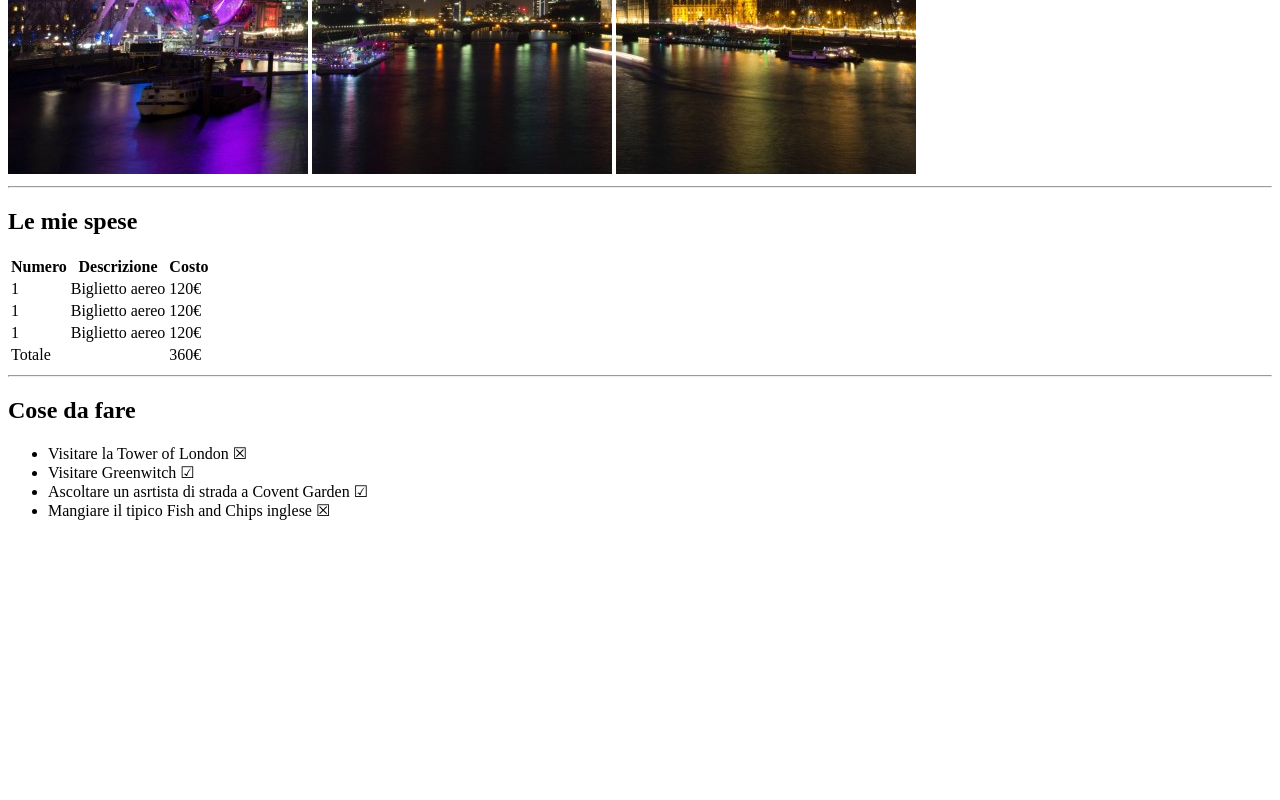
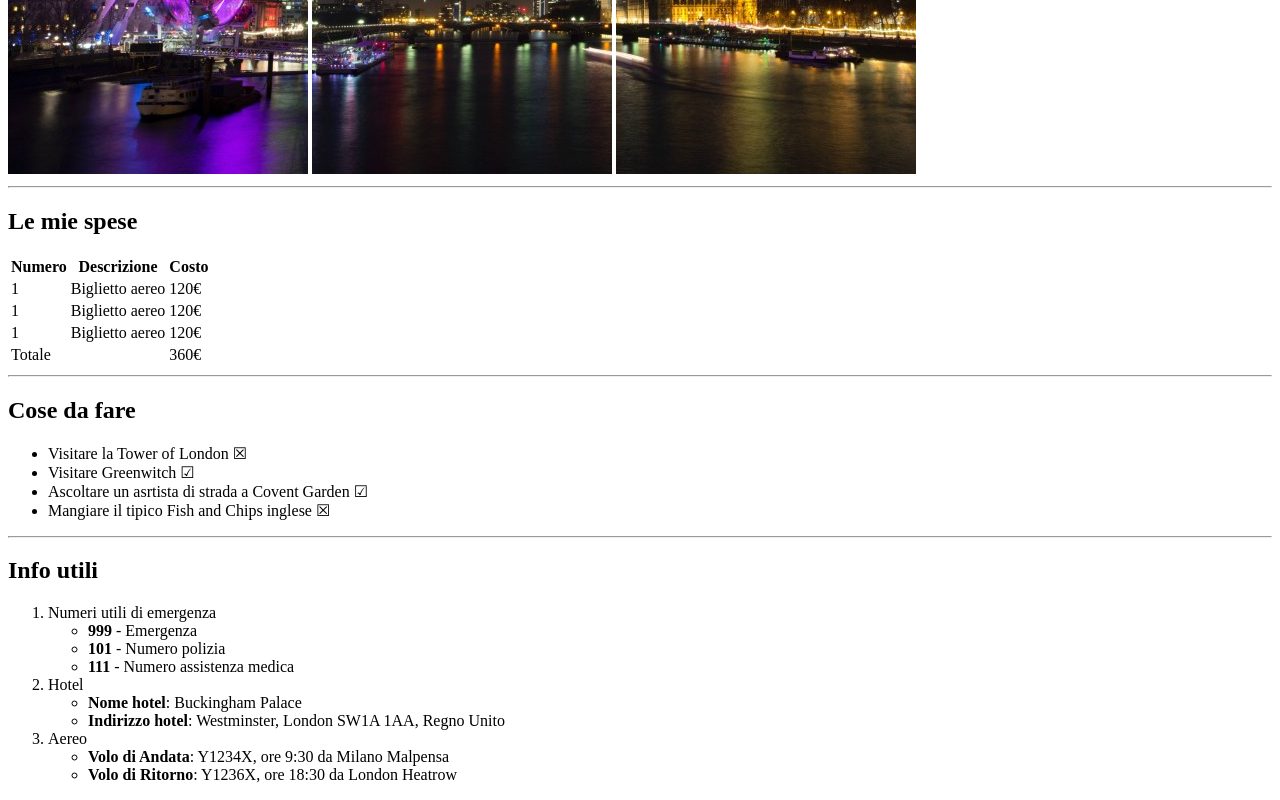
Before and after one commit to T30G10v4/html-london-trip, a plain HTML site: page index.html in a window 1280 px wide. Shown: the part 506-1306 px from the top of the page. Before the commit the page ends 1042 px from the top, so only its background shows below. Drawn offline with Linux system fonts and the light colour scheme.

Commit message:
Aggiunta sezione Info utili

```diff
--- a/index.html
+++ b/index.html
@@ -77,6 +77,40 @@
   <!-- /section -->
 
   <!-- section Info utili, composto da un hr, h2 e da una lista annidata (genitore ordinata, figli non ordinati)-->
+  <hr>
+  <h2>Info utili</h2>
+  <ol>
+    <li>
+
+      Numeri utili di emergenza
+      <ul>
+        <li><strong>999</strong> - Emergenza</li>
+        <li><strong>101</strong> - Numero polizia</li>
+        <li><strong>111</strong> - Numero assistenza medica</li>
+      </ul>
+    </li>
+
+    <li>
+
+      Hotel
+      <ul>
+        <li><strong>Nome hotel</strong>: Buckingham Palace</li>
+        <li><strong>Indirizzo hotel</strong>: Westminster, London SW1A 1AA, Regno Unito</li>
+      </ul>
+
+    </li>
+
+    <li>
+
+      Aereo
+      <ul>
+        <li><strong>Volo di Andata</strong>: Y1234X, ore 9:30 da Milano Malpensa</li>
+        <li><strong>Volo di Ritorno</strong>: Y1236X, ore 18:30 da London Heatrow</li>
+      </ul>
+
+    </li>
+
+  </ol>
   <!-- /section -->
 
   <!-- section Foto, composta da un hr, h2 e da 2 foto-->
```
